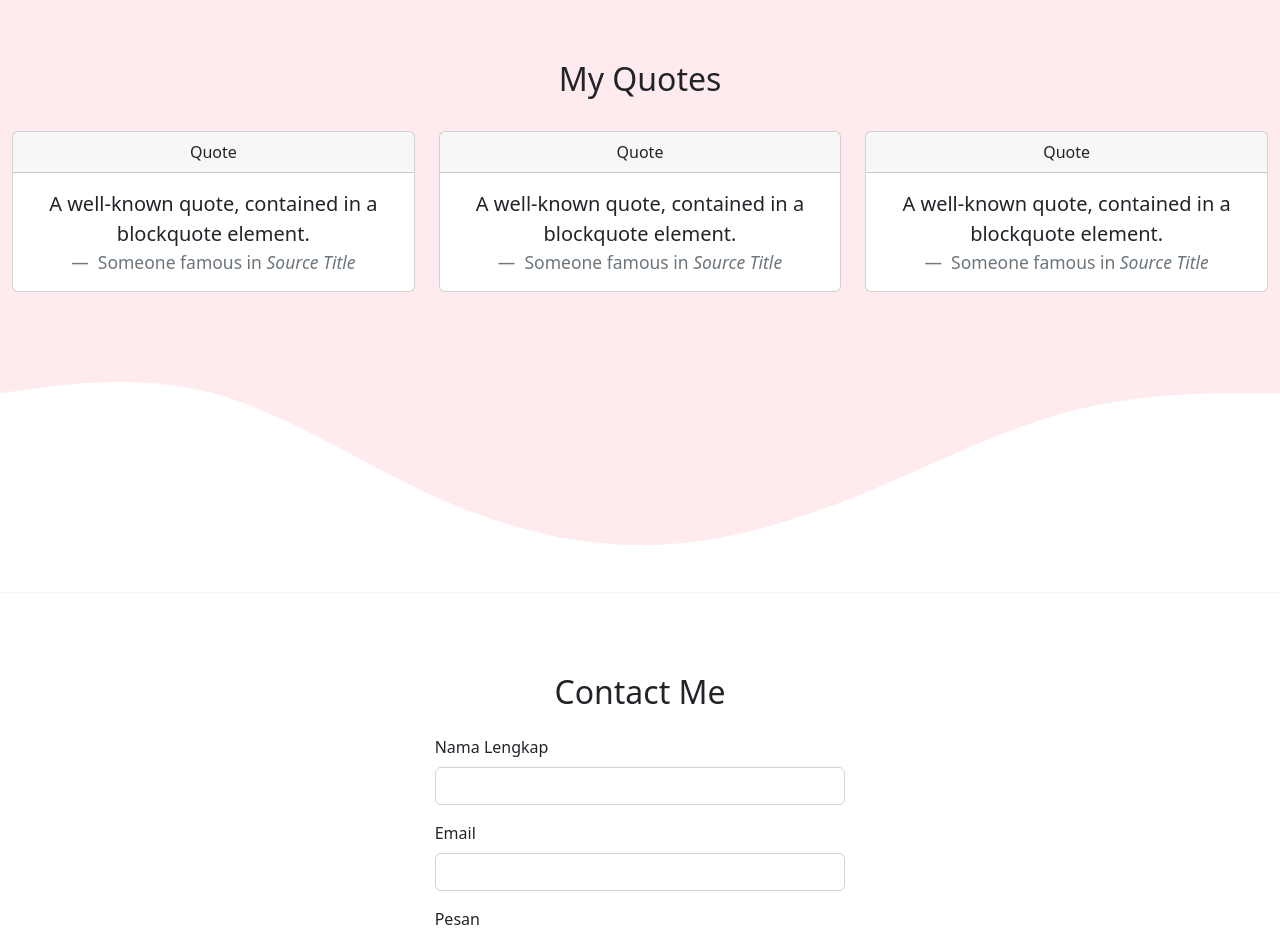
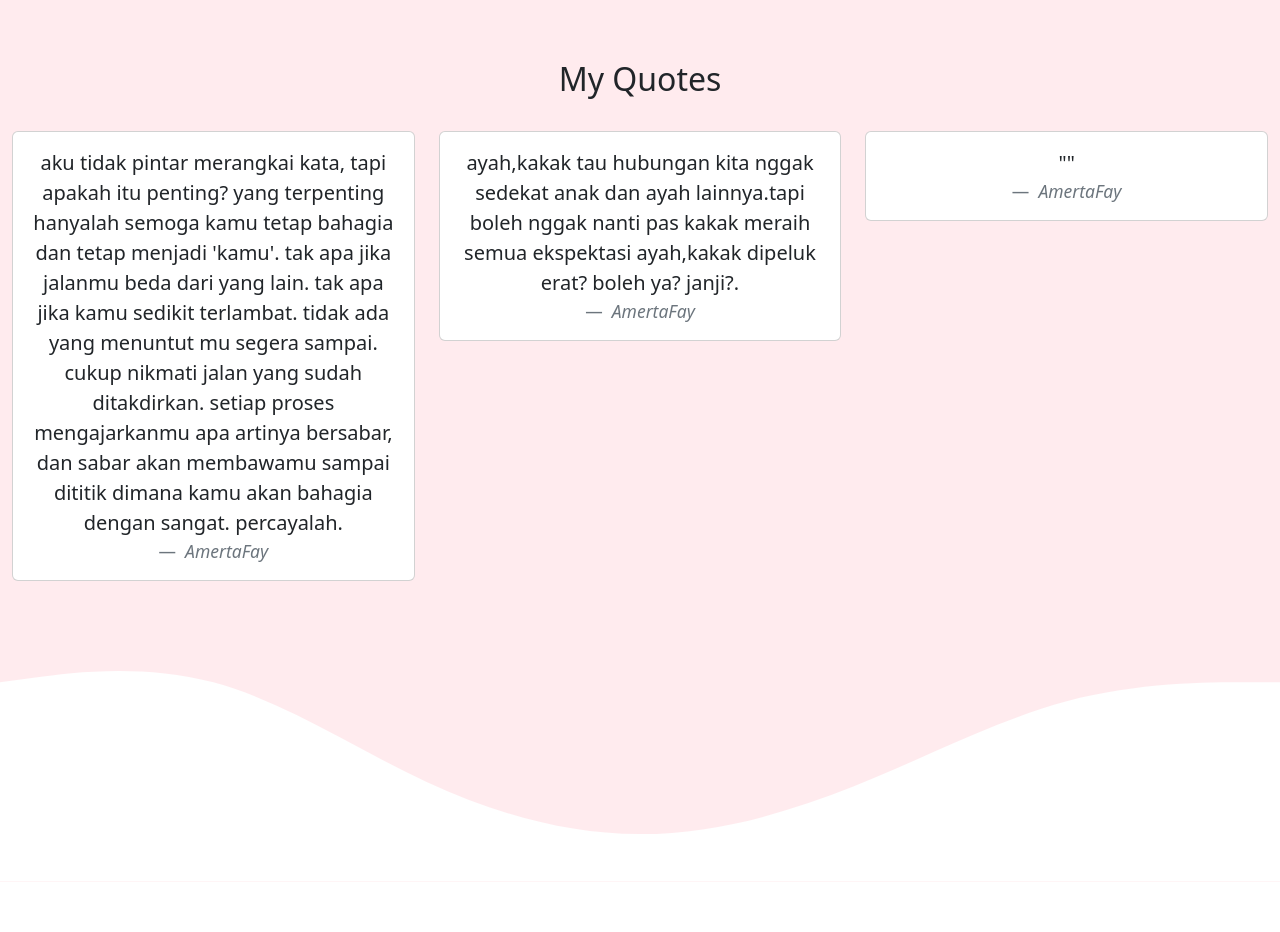
Before and after one commit to mezaff/amerta-fay, a plain HTML site: page index.html in a window 1280 px wide. Shown: the part 1400-2332 px from the top of the page. Drawn offline with nearby package versions, Linux system fonts and the light colour scheme.

Commit message:
fix: title

```diff
--- a/index.html
+++ b/index.html
@@ -168,13 +168,20 @@
         <div class="row mt-4">
           <div class="col-md-4 mb-3">
             <div class="card">
-              <div class="card-header">Quote</div>
               <div class="card-body">
                 <blockquote class="blockquote mb-0">
-                  <p>A well-known quote, contained in a blockquote element.</p>
+                  <p>
+                    aku tidak pintar merangkai kata, tapi apakah itu penting?
+                    yang terpenting hanyalah semoga kamu tetap bahagia dan tetap
+                    menjadi 'kamu'. tak apa jika jalanmu beda dari yang lain.
+                    tak apa jika kamu sedikit terlambat. tidak ada yang menuntut
+                    mu segera sampai. cukup nikmati jalan yang sudah
+                    ditakdirkan. setiap proses mengajarkanmu apa artinya
+                    bersabar, dan sabar akan membawamu sampai dititik dimana
+                    kamu akan bahagia dengan sangat. percayalah.
+                  </p>
                   <footer class="blockquote-footer">
-                    Someone famous in
-                    <cite title="Source Title">Source Title</cite>
+                    <cite title="Source Title">AmertaFay</cite>
                   </footer>
                 </blockquote>
               </div>
@@ -182,13 +189,16 @@
           </div>
           <div class="col-md-4 mb-3">
             <div class="card">
-              <div class="card-header">Quote</div>
               <div class="card-body">
                 <blockquote class="blockquote mb-0">
-                  <p>A well-known quote, contained in a blockquote element.</p>
+                  <p>
+                    ayah,kakak tau hubungan kita nggak sedekat anak dan ayah
+                    lainnya.tapi boleh nggak nanti pas kakak meraih semua
+                    ekspektasi ayah,kakak dipeluk erat? boleh ya? janji?.
+                  </p>
                   <footer class="blockquote-footer">
-                    Someone famous in
-                    <cite title="Source Title">Source Title</cite>
+
+                    <cite title="Source Title">AmertaFay</cite>
                   </footer>
                 </blockquote>
               </div>
@@ -196,13 +206,12 @@
           </div>
           <div class="col-md-4 mb-3">
             <div class="card">
-              <div class="card-header">Quote</div>
               <div class="card-body">
                 <blockquote class="blockquote mb-0">
-                  <p>A well-known quote, contained in a blockquote element.</p>
+                  <p>""</p>
                   <footer class="blockquote-footer">
-                    Someone famous in
-                    <cite title="Source Title">Source Title</cite>
+
+                    <cite title="Source Title">AmertaFay</cite>
                   </footer>
                 </blockquote>
               </div>
```
